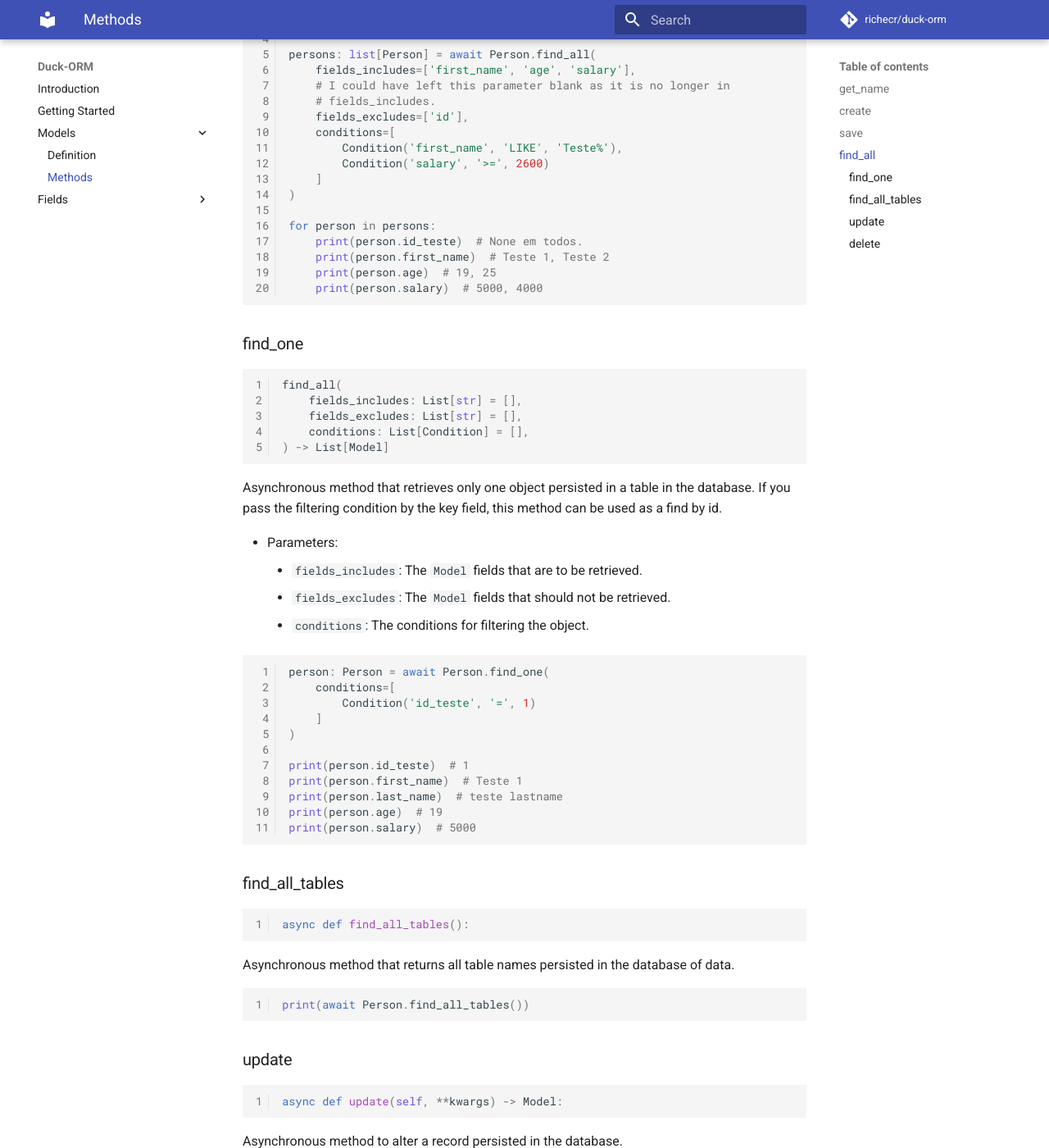
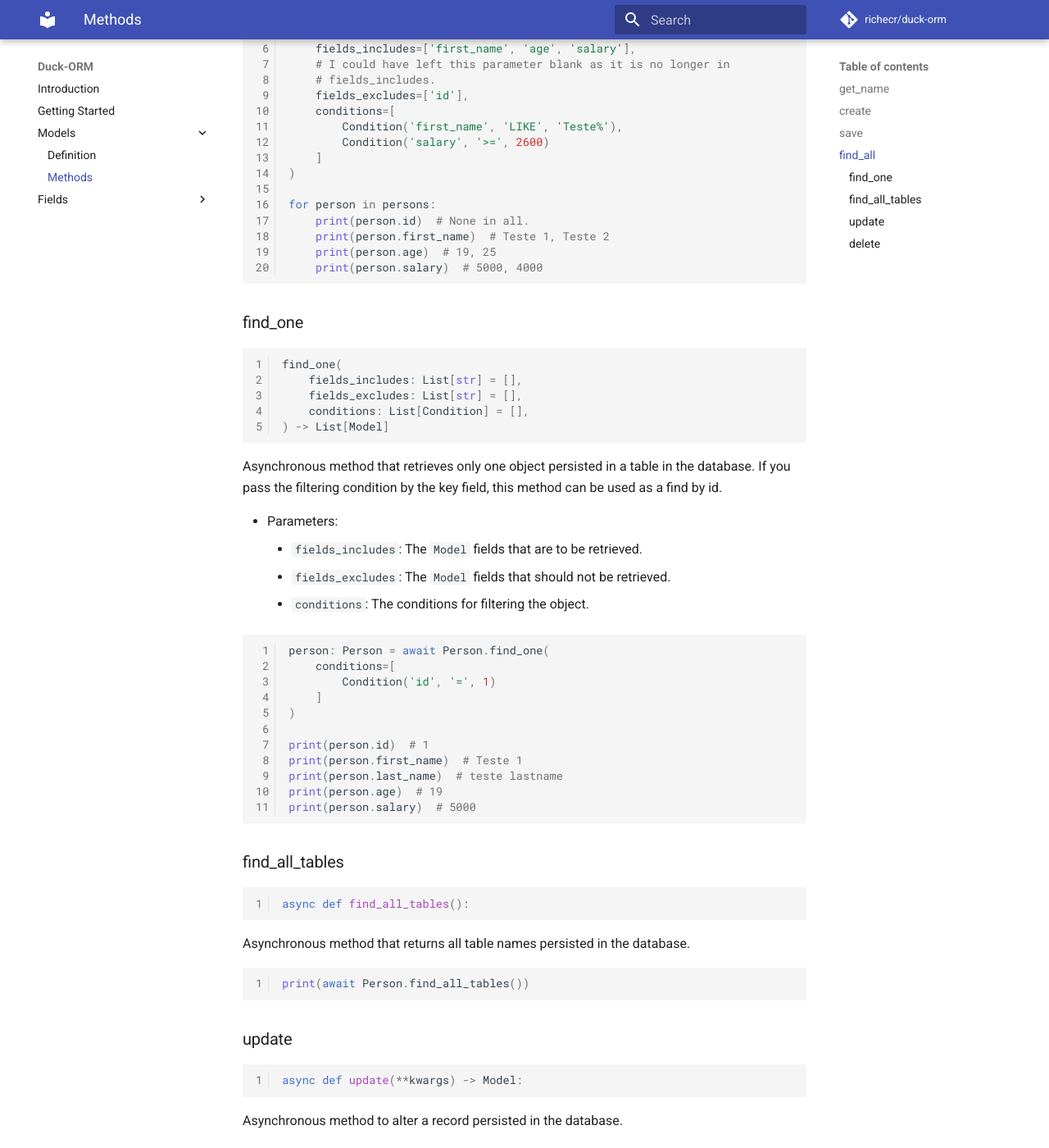
Before and after one commit to richecr/duck-orm, an MkDocs documentation site: the page built from docs/models/methods.md, in a window 1280 px wide and 1400 px high, scrolled down 2475 px. Shown: the whole window at 82% size. Built offline with MkDocs 1.6.1 and Material for MkDocs 9.7.7, drawn with Linux system fonts in a browser that asks for light colours; comment, search, counter and statistics services are not loaded; some of the changed text lies outside the part shown.

Commit message:
Correction in documentation

````diff
--- a/docs/models/methods.md
+++ b/docs/models/methods.md
@@ -16,7 +16,7 @@ this method will return the class name in lowercase.
 class Person(Model):
     __db__ = db
 
-    id_teste: int = Field.Integer(primary_key=True, auto_increment=True)
+    id: int = Field.Integer(primary_key=True, auto_increment=True)
     first_name: str = Field.String(unique=True)
 
 Person.get_name() # will return 'person'.
@@ -34,7 +34,7 @@ Client.get_name() # Will return 'clients'.
 ## create
 
 Asynchronous method that will create the table that represents the `Model`
-in the database of data.
+in the database.
 
 It should always be used **before** trying to save, search or delete an object
 of the `Model`.
@@ -44,7 +44,7 @@ class Person(Model):
     __tablename__ = 'persons'
     __db__ = db
 
-    id_teste: int = Field.Integer(primary_key=True, auto_increment=True)
+    id: int = Field.Integer(primary_key=True, auto_increment=True)
     first_name: str = Field.String(unique=True)
     last_name: str = Field.String(not_null=True)
     age: int = Field.BigInteger(min_value=18)
@@ -129,7 +129,7 @@ persons: list[Person] = await Person.find_all(
 )
 
 for person in persons:
-    print(person.id_teste)  # None em todos.
+    print(person.id)  # None in all.
     print(person.first_name)  # Teste 1, Teste 2
     print(person.age)  # 19, 25
     print(person.salary)  # 5000, 4000
@@ -138,7 +138,7 @@ for person in persons:
 ### find_one
 
 ``` python
-find_all(
+find_one(
     fields_includes: List[str] = [],
     fields_excludes: List[str] = [],
     conditions: List[Condition] = [],
@@ -157,11 +157,11 @@ method can be used as a find by id.
 ``` python
 person: Person = await Person.find_one(
     conditions=[
-        Condition('id_teste', '=', 1)
+        Condition('id', '=', 1)
     ]
 )
 
-print(person.id_teste)  # 1
+print(person.id)  # 1
 print(person.first_name)  # Teste 1
 print(person.last_name)  # teste lastname
 print(person.age)  # 19
@@ -174,8 +174,7 @@ print(person.salary)  # 5000
 async def find_all_tables():
 ```
 
-Asynchronous method that returns all table names persisted in the database
-of data.
+Asynchronous method that returns all table names persisted in the database.
 
 ``` python
 print(await Person.find_all_tables())
@@ -184,7 +183,7 @@ print(await Person.find_all_tables())
 ### update
 
 ``` python
-async def update(self, **kwargs) -> Model:
+async def update(**kwargs) -> Model:
 ```
 
 Asynchronous method to alter a record persisted in the database.
@@ -196,15 +195,15 @@ Asynchronous method to alter a record persisted in the database.
 ``` python
 person: Person = await Person.find_one(
     conditions=[
-        Condition('id_teste', '=', 1)
+        Condition('id', '=', 1)
     ]
 )
 
-print(person.id_teste)  # 1
+print(person.id)  # 1
 
 person: Person = await person.update(first_name='Teste 1 UPDATE', age=22)
 
-print(person.id_teste) # 1
+print(person.id) # 1
 print(person.first_name) # Teste 1 UPDATE
 print(person.age) # 22
 ```
@@ -223,7 +222,7 @@ Asynchronous method that deletes a record from the database.
 ``` python
 person: Person = await Person.delete(
     conditions=[
-        Condition('id_teste', '=', 1)
+        Condition('id', '=', 1)
     ]
 )
 ```
````
Also changed, not shown: other parts of docs/models/methods.md (+1 -1 lines), docs/fields/index.md (+1 -1 lines), docs/fields/relations.md (+4 -4 lines), docs/getting_started.md (+5 -4 lines), docs/index.md (+3 -3 lines), docs/models/index.md (+11 -12 lines).
